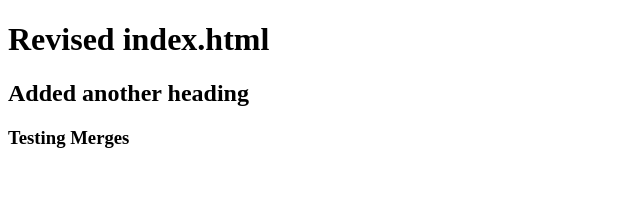
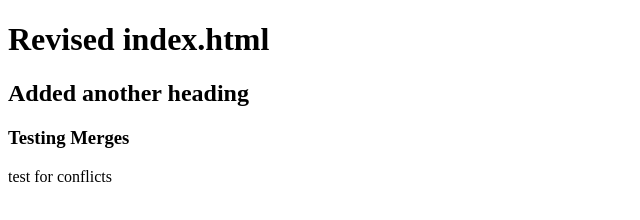
Before and after one commit to Paul-MOB/My-repo1, a plain HTML site: page index.html in a window 1280 px wide. Shown: the whole page, without its empty margins (0-640 px from the left). Drawn offline with Linux system fonts and the light colour scheme.

Commit message:
testing conflict

```diff
--- a/index.html
+++ b/index.html
@@ -9,5 +9,6 @@
 <h1>Revised index.html</h1>
   <h2>Added another heading</h2>
   <h3>Testing Merges</h3>
+  <p>test for conflicts</p>
 </body>
 </html>
```
